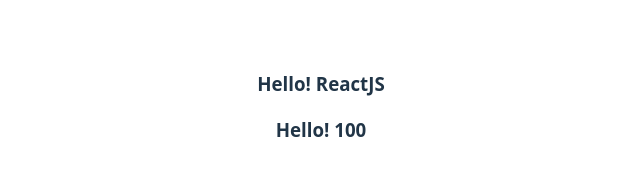
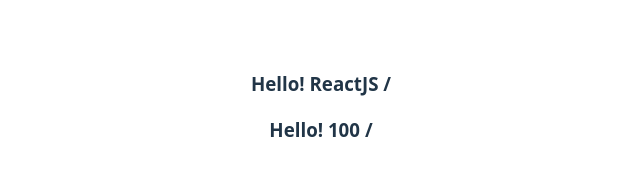
Before and after one commit to J-millar99/SK_Rookies_React-Basic-App, a React (Vite) app in the folder hello-react-app/: page / in a window 1280 px wide. Shown: the part 293-468 px from the top of the page, without its empty margins (319-959 px from the left). Built offline with nearby package versions, Linux system fonts and the light colour scheme.

Commit message:
MyComponentFunc add

```diff
--- a/hello-react-app/package.json
+++ b/hello-react-app/package.json
@@ -10,6 +10,7 @@
     "preview": "vite preview"
   },
   "dependencies": {
+    "prop-types":"^15.8.1",
     "react": "^19.1.0",
     "react-dom": "^19.1.0"
   },
--- a/hello-react-app/src/components/MyComponent.jsx
+++ b/hello-react-app/src/components/MyComponent.jsx
@@ -3,9 +3,10 @@
 
 export default class MyComponent extends Component {
   render() {
+    const {name, age} = this.props;
     return (
       <div>
-        <h3>Hello! {this.props.name}</h3>
+        <h3>Hello! {name} / {age} </h3>
       </div>
     )
   }
@@ -16,5 +17,6 @@
 };
 
 MyComponent.propTypes = {
-    name: PropTypes.string
+    name: PropTypes.string,
+    age: PropTypes.number.isRequired
 };
```
Also changed, not shown: hello-react-app/src/components/MyComponentFunc.jsx (added, +11 -0 lines).
